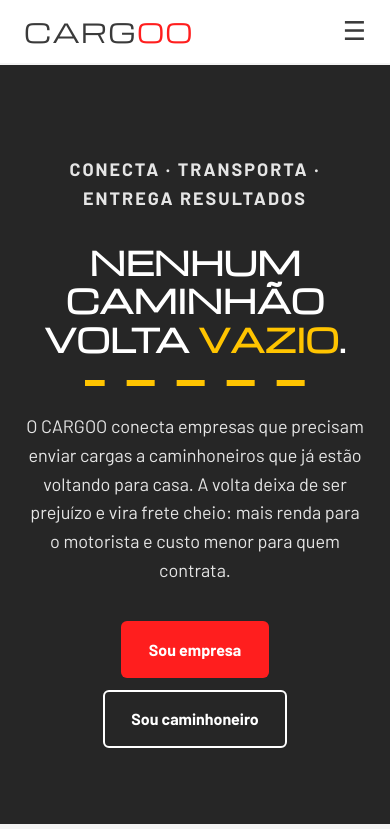
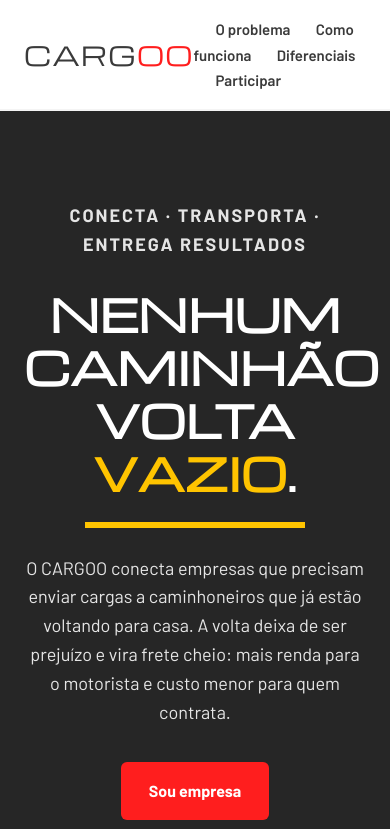
Before and after one commit to GabrielJose123/cargoo, a plain HTML site: page index.html in a window 390 px wide. Shown: the top 829 px of the page. Drawn offline with nearby package versions, Linux system fonts and the light colour scheme.

Commit message:
Update style.css

```diff
--- a/style.css
+++ b/style.css
@@ -1,91 +1,73 @@
-/* ===================================================================
-   CARGOO - style.css  (todo o visual da página)
-   Cores, fontes e layout. As cores vêm do PDF da marca.
-==================================================================== */
-
-/* ============================================================
-   1) VARIÁVEIS DE COR  (a paleta veio direto do PDF da marca)
-      Guardar as cores aqui deixa fácil trocar tudo em 1 lugar.
-============================================================ */
 :root {
-  --asfalto:        #3A3A3A;  /* cinza escuro do asfalto */
-  --asfalto-escuro: #262626;  /* variação mais escura, p/ fundos */
-  --grafite:        #707070;  /* cinza médio, textos secundários */
-  --branco:         #FFFFFF;  /* branco */
-  --amarelo:        #FFC400;  /* amarelo da sinalização viária */
-  --vermelho:       #FF1E1E;  /* vermelho de atenção / parada */
-  --cinza-claro:    #F4F4F4;  /* fundo claro de algumas seções */
+  --asfalto:        #3A3A3A;
+  --asfalto-escuro: #262626;
+  --grafite:        #707070;
+  --branco:         #FFFFFF;
+  --amarelo:        #FFC400;
+  --vermelho:       #FF1E1E;
+  --cinza-claro:    #F4F4F4;
 }
 
-/* ============================================================
-   2) RESET BÁSICO  (zera margens padrão e ajusta o box model)
-============================================================ */
 * {
-  margin: 0;                  /* remove margens padrão do navegador */
-  padding: 0;                 /* remove espaçamentos padrão */
-  box-sizing: border-box;     /* borda/padding contam dentro da largura */
+  margin: 0;
+  padding: 0;
+  box-sizing: border-box;
 }
 
-/* ============================================================
-   3) ESTILO GERAL DO CORPO DA PÁGINA
-============================================================ */
 body {
-  font-family: 'Barlow', sans-serif; /* fonte de leitura */
-  color: var(--asfalto);             /* cor padrão do texto */
-  line-height: 1.6;                  /* altura da linha (respiro) */
-  background: var(--branco);         /* fundo branco */
+  font-family: 'Barlow', sans-serif;
+  color: var(--asfalto);
+  line-height: 1.6;
+  background: var(--branco);
 }
 
-/* "container" centraliza o conteúdo e limita a largura máxima */
 .container {
-  max-width: 1100px;          /* largura máxima do conteúdo */
-  margin: 0 auto;             /* centraliza na horizontal */
-  padding: 0 24px;            /* respiro nas laterais */
+  max-width: 1100px;
+  margin: 0 auto;
+  padding: 0 24px;
 }
 
-/* Títulos usam a fonte do logo (Michroma) em letras maiúsculas */
 h1, h2, .logo {
   font-family: 'Michroma', sans-serif;
-  text-transform: uppercase;  /* tudo em maiúsculas (ar moderno) */
+  text-transform: uppercase;
   line-height: 1.2;
 }
 
-/* ============================================================
-   4) CABEÇALHO (logo + menu de navegação)
-============================================================ */
 header {
-  position: sticky;           /* fica fixo no topo ao rolar */
+  position: sticky;
   top: 0;
   background: var(--branco);
   border-bottom: 2px solid var(--cinza-claro);
-  z-index: 100;               /* fica acima dos outros elementos */
+  z-index: 100;
 }
+
 .header-interno {
-  display: flex;                  /* coloca logo e menu lado a lado */
+  display: flex;
   align-items: center;
-  justify-content: space-between; /* empurra um p/ cada ponta */
+  justify-content: space-between;
   padding: 16px 24px;
 }
+
 .logo {
   font-size: 26px;
   color: var(--asfalto);
   letter-spacing: 1px;
 }
-/* o "OO" final do CARGOO fica vermelho (igual ao logo do PDF) */
+
 .logo span { color: var(--vermelho); }
 
 nav a {
-  text-decoration: none;      /* tira o sublinhado dos links */
+  text-decoration: none;
   color: var(--asfalto);
   font-weight: 600;
   margin-left: 22px;
   font-size: 15px;
 }
-nav a:hover { color: var(--vermelho); } /* muda de cor ao passar o mouse */
 
-/* botão "hambúrguer" que aparece só no celular para abrir o menu */
+nav a:hover { color: var(--vermelho); }
+
 .btn-menu {
-  display: none;              /* escondido no computador */
+  display: none;
   background: none;
   border: none;
   font-size: 26px;
@@ -93,9 +75,6 @@
   color: var(--asfalto);
 }
 
-/* ============================================================
-   5) BOTÕES (reutilizados em vários lugares)
-============================================================ */
 .botao {
   display: inline-block;
   padding: 14px 26px;
@@ -106,30 +85,29 @@
   text-decoration: none;
   cursor: pointer;
   border: 2px solid transparent;
-  transition: transform .15s; /* leve animação ao clicar/passar */
+  transition: transform .15s;
 }
-.botao:hover { transform: translateY(-2px); } /* sobe um pouquinho */
 
-.botao-vermelho {               /* botão principal */
+.botao:hover { transform: translateY(-2px); }
+
+.botao-vermelho {
   background: var(--vermelho);
   color: var(--branco);
 }
-.botao-contorno {               /* botão secundário (só borda) */
+
+.botao-contorno {
   background: transparent;
   color: var(--branco);
   border-color: var(--branco);
 }
 
-/* ============================================================
-   6) HERO (primeira dobra: a frase de impacto da ideia)
-============================================================ */
 .hero {
-  background: var(--asfalto-escuro); /* fundo escuro = asfalto */
+  background: var(--asfalto-escuro);
   color: var(--branco);
   text-align: center;
   padding: 90px 24px 70px;
 }
-/* "eyebrow": o slogan pequeno acima do título principal */
+
 .eyebrow {
   color: var(--amarelo);
   font-weight: 700;
@@ -137,30 +115,21 @@
   font-size: 13px;
   margin-bottom: 18px;
 }
+
 .hero h1 {
   font-size: 44px;
   margin-bottom: 8px;
 }
-.hero h1 .destaque { color: var(--amarelo); } /* palavra destacada */
 
-/* FAIXA DA RODOVIA: linha amarela tracejada (a "assinatura" visual).
-   É feita com gradiente repetido e animada para parecer movimento. */
+.hero h1 .destaque { color: var(--amarelo); }
+
 .faixa-estrada {
   height: 6px;
   width: 220px;
   margin: 22px auto 26px;
-  background: repeating-linear-gradient(
-    to right,
-    var(--amarelo) 0 28px,      /* trecho amarelo */
-    transparent 28px 50px       /* trecho vazio (o tracejado) */
-  );
+  background: var(--amarelo);
   background-size: 50px 100%;
-  animation: andar 1.2s linear infinite; /* faz a faixa "andar" */
-}
-/* animação: desloca o fundo para a esquerda, criando movimento */
-@keyframes andar {
-  from { background-position: 0 0; }
-  to   { background-position: -50px 0; }
+  animation: andar 1.2s linear infinite;
 }
 
 .hero p {
@@ -169,15 +138,11 @@
   font-size: 18px;
   color: #E5E5E5;
 }
-/* espaço entre os dois botões do hero */
+
 .hero .botao { margin: 6px; }
 
-/* ============================================================
-   7) SEÇÕES DE CONTEÚDO (espaçamento padrão)
-============================================================ */
 section { padding: 70px 0; }
 
-/* "rótulo" pequeno em cima de cada título de seção */
 .rotulo {
   color: var(--vermelho);
   font-weight: 700;
@@ -185,27 +150,23 @@
   font-size: 13px;
   text-transform: uppercase;
 }
+
 section h2 {
   font-size: 30px;
   margin: 6px 0 18px;
 }
 
-/* seção do PROBLEMA: fundo claro para contrastar com o hero */
 .problema { background: var(--cinza-claro); }
 .problema p { max-width: 760px; font-size: 18px; color: #444; }
-/* deixa em destaque os nomes dos concorrentes citados */
 .problema strong { color: var(--asfalto); }
 
-/* ============================================================
-   8) COMO FUNCIONA  (abas: Para empresas / Para caminhoneiros)
-============================================================ */
-/* os botões que trocam de aba */
 .abas {
   display: flex;
   gap: 10px;
   margin: 20px 0 30px;
   flex-wrap: wrap;
 }
+
 .aba-botao {
   padding: 12px 22px;
   border: 2px solid var(--asfalto);
@@ -216,56 +177,52 @@
   font-family: 'Barlow', sans-serif;
   font-size: 15px;
 }
-/* aba ativa fica preenchida de vermelho */
+
 .aba-botao.ativa {
   background: var(--vermelho);
   border-color: var(--vermelho);
   color: var(--branco);
 }
 
-/* cada conteúdo de aba começa escondido... */
 .aba-conteudo { display: none; }
-/* ...e só o que tiver a classe "mostrar" aparece (controlado pelo JS) */
 .aba-conteudo.mostrar { display: block; }
 
-/* lista dos 3 passos, numerada e com respiro */
 .passos { list-style: none; display: grid; gap: 16px; }
+
 .passos li {
   background: var(--cinza-claro);
-  border-left: 5px solid var(--amarelo); /* faixa amarela na lateral */
+  border-left: 5px solid var(--amarelo);
   padding: 16px 18px;
   border-radius: 0 6px 6px 0;
   font-size: 17px;
 }
-.passos li b { color: var(--vermelho); } /* o número do passo */
 
-/* ============================================================
-   9) DIFERENCIAIS  (4 cartões, fundo escuro)
-============================================================ */
+.passos li b { color: var(--vermelho); }
+
 .diferenciais {
   background: var(--asfalto);
   color: var(--branco);
 }
-/* grade que se adapta: quantos cabem por linha conforme a tela */
+
 .cartoes {
   display: grid;
   grid-template-columns: repeat(auto-fit, minmax(220px, 1fr));
   gap: 18px;
   margin-top: 24px;
 }
+
 .cartao {
   background: var(--asfalto-escuro);
-  border-top: 4px solid var(--amarelo); /* detalhe da marca no topo */
+  border-top: 4px solid var(--amarelo);
   padding: 22px;
   border-radius: 8px;
 }
+
 .cartao h3 { font-size: 19px; margin-bottom: 8px; }
 .cartao p  { color: #CFCFCF; font-size: 15px; }
 
-/* ============================================================
-   10) CONTATO / CADASTRO  (formulário simples de lista de espera)
-============================================================ */
 .contato { text-align: center; }
+
 .formulario {
   max-width: 460px;
   margin: 24px auto 0;
@@ -273,7 +230,9 @@
   gap: 12px;
   text-align: left;
 }
+
 .formulario label { font-weight: 700; font-size: 14px; }
+
 .formulario input,
 .formulario select {
   padding: 12px;
@@ -283,16 +242,15 @@
   font-family: 'Barlow', sans-serif;
 }
 
-/* ============================================================
-   11) RODAPÉ
-============================================================ */
 footer {
   background: var(--asfalto-escuro);
   color: #BBB;
   text-align: center;
   padding: 40px 24px;
 }
+
 footer .logo { font-size: 24px; color: var(--branco); }
+
 footer .slogan {
   color: var(--amarelo);
   letter-spacing: 1px;
@@ -300,24 +258,7 @@
   margin: 10px 0;
 }
 
-/* ============================================================
-   12) RESPONSIVO  (ajustes para telas pequenas / celular)
-============================================================ */
-@media (max-width: 720px) {
-  .btn-menu { display: block; }   /* mostra o botão hambúrguer */
-  nav {
-    display: none;                /* esconde o menu por padrão... */
-    width: 100%;
-    margin-top: 12px;
-  }
-  /* ...quando o JS adiciona "aberto", o menu aparece em coluna */
-  nav.aberto { display: flex; flex-direction: column; }
-  nav a { margin: 8px 0; }
-  .header-interno { flex-wrap: wrap; }
-  .hero h1 { font-size: 32px; }   /* título menor no celular */
-}
 
-/* Acessibilidade: se a pessoa pediu menos animação, desligamos a faixa */
 @media (prefers-reduced-motion: reduce) {
   .faixa-estrada { animation: none; }
 }
```
